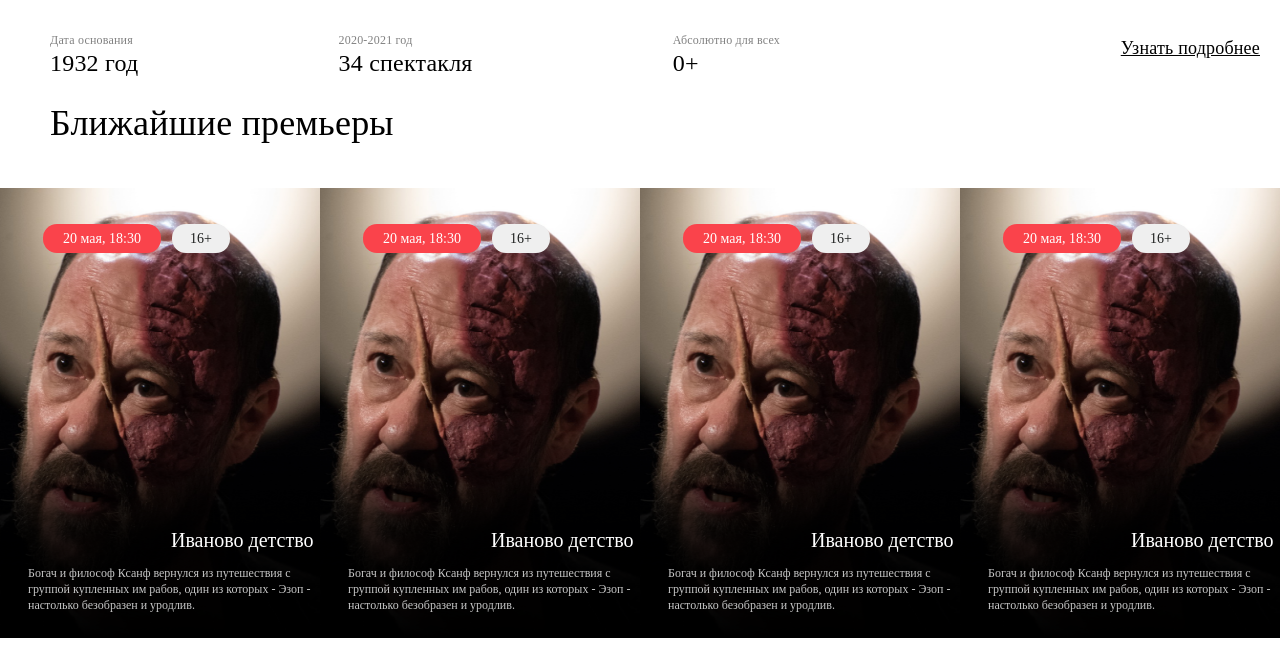
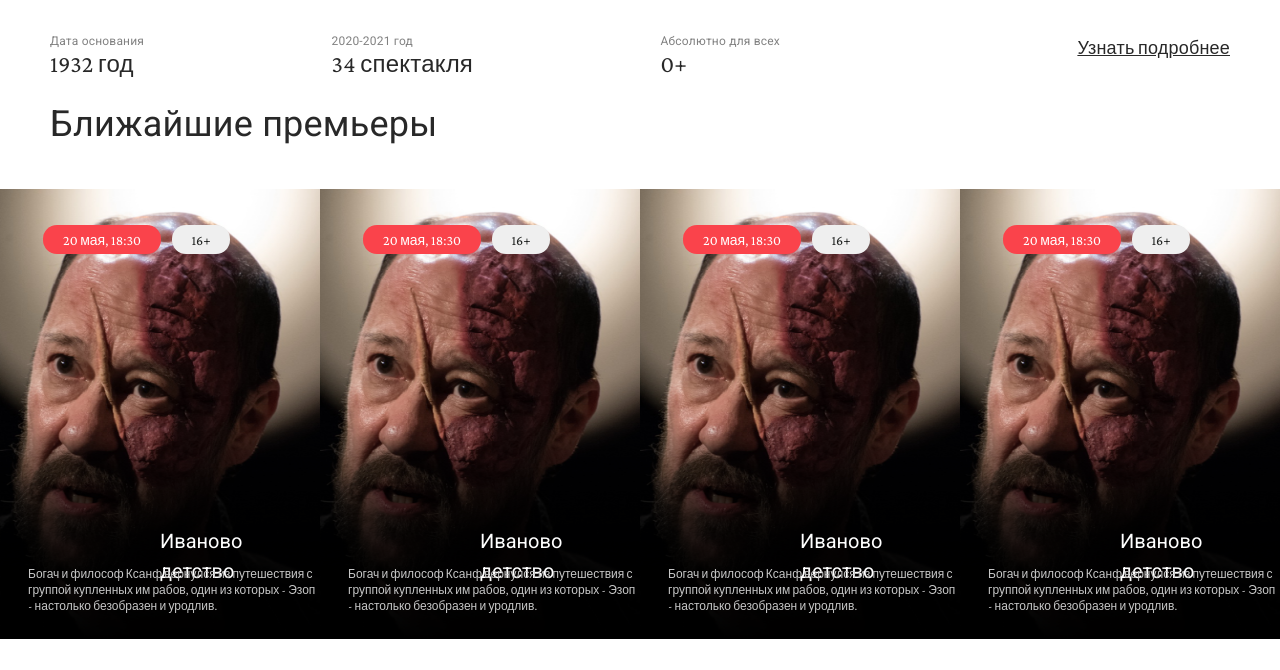
Before and after one commit to p0znyaks/-, a website built with Parcel: page index.html in a window 1280 px wide. Shown: the part 885-1555 px from the top of the page. Built offline with nearby package versions, Linux system fonts and the light colour scheme.

Commit message:
Подправлен дизайн

```diff
--- a/booking.scss
+++ b/booking.scss
@@ -29,6 +29,7 @@
   &__menu-bar-menu {
     font-size: var(--font-size-sm);
     color: var(--color-gray-300);
+    font-family: 'Crimson Pro', sans-serif;
     margin-left: 50px;
     display: flex;
   }
--- a/global.css
+++ b/global.css
@@ -10,11 +10,11 @@ body {
 
   /* font sizes */
   --font-size-xs: 12px;
+  --font-size-sm: 14px;
+  --font-size-lg: 18px;
   --font-size-xl: 20px;
-  --font-size-lg: 18px;
-  --font-size-sm: 14px;
+  --font-size-5xl: 24px;
   --font-size-17xl: 36px;
-  --font-size-5xl: 24px;
 
   /* Colors */
   --color-white: #fff;
--- a/index.css
+++ b/index.css
@@ -1,3 +1,7 @@
+html {
+  scroll-behavior: smooth;
+}
+
 a {
   text-decoration: none;
   color: #282828;
@@ -36,6 +40,9 @@ a:hover {
 .header__menu-bar-menu {
   margin-left: 50px;
   display: flex;
+  font-size: var(--font-size-sm);
+  color: var(--color-gray-300);
+  font-family: 'Crimson Pro', sans-serif;
 }
 
 .header__menu-bar-menu-item:not(:first-child) {
@@ -90,7 +97,9 @@ a:hover {
 .information__date,
 .information__event,
 .information__age {
+  font-family: 'Crimson Pro', sans-serif;
   font-size: var(--font-size-5xl);
+  color: var(--color-gray-300);
   letter-spacing: 0.2px;
   margin-left: 50px;
 }
@@ -99,6 +108,7 @@ a:hover {
 .information-age,
 .information-event
 {
+  font-family: 'Roboto', sans-serif;
   font-size: var(--font-size-xs);
   color: var(--color-gray-200);
 }
@@ -110,17 +120,21 @@ a:hover {
 }
 
 .information__more-information {
+  font-size: var(--font-size-lg);
+  color: var(--color-gray-300);
+  font-family: 'Crimson Pro', sans-serif;
   top: 650px;
   left: 1081px;
-  font-size: var(--font-size-lg);
   text-decoration: underline;
   letter-spacing: 0.2px;
   text-align: right;
-  margin: 40px 20px 35px 20px;
+  margin: 40px 50px 35px 20px;
 }
 
 .content__nearest_premiers-title {
   font-size: var(--font-size-17xl);
+  color: var(--color-gray-300);
+  font-family: 'Roboto', sans-serif;
   letter-spacing: 0.2px;
   margin-left: 50px;
 }
@@ -155,6 +169,7 @@ a:hover {
   border-radius: var(--br-sm);
   font-size: var(--font-size-sm);
   color: var(--color-white);
+  font-family: 'Crimson Pro', sans-serif;
   text-align: center;
   align-content: center;
 }
@@ -169,6 +184,7 @@ a:hover {
   border-radius: var(--br-sm);
   font-size: var(--font-size-sm);
   color: var(--color-gray-400);
+  font-family: 'Crimson Pro', sans-serif;
   text-align: center;
   align-content: center;
 }
@@ -176,19 +192,21 @@ a:hover {
 .content__nearest_premiers-list-item-name {
   position: absolute;
   top: 337px;
-  left: 171px;
+  left: 160px;
+  line-height: 30px;
   font-size: var(--font-size-xl);
-  line-height: 30px;
   color: var(--color-white);
+  font-family: 'Roboto', sans-serif;
 }
 
 .content__nearest_premiers-list-item-description {
   position: absolute;
   top: 377px;
   left: 28px;
+  line-height: 16px;
   font-size: var(--font-size-xs);
-  line-height: 16px;
   color: var(--color-silver-100);
+  font-family: 'Crimson Pro', sans-serif;
 }
 
 .footer {
--- a/index.html
+++ b/index.html
@@ -6,10 +6,9 @@
         <title>Театр юного зрителя</title>
         <link rel="stylesheet" href="./global.css"/>
         <link rel="stylesheet" href="./index.css"/>
-        <link
-                rel="stylesheet"
-                href="https://fonts.googleapis.com/css2?family=Crimson Pro:wght@400&display=swap"
-        />
+        <link rel="preconnect" href="https://fonts.googleapis.com">
+        <link rel="preconnect" href="https://fonts.gstatic.com" crossorigin>
+        <link href="https://fonts.googleapis.com/css2?family=Crimson+Pro&display=swap" rel="stylesheet">
         <link
                 rel="stylesheet"
                 href="https://fonts.googleapis.com/css2?family=Roboto:wght@400&display=swap"
@@ -24,7 +23,7 @@
                 </div>
                 <div class="header__menu-bar-menu">
                     <div class="header__menu-bar-menu-item"><a href="index.html" target="_self">Главная</a></div>
-                    <div class="header__menu-bar-menu-item"><a>Афиша</a></div>
+                    <div class="header__menu-bar-menu-item"><a href="#collection">Афиша</a></div>
                     <div class="header__menu-bar-menu-item"><a href="news.html" target="_self">Новости</a></div>
                     <div class="header__menu-bar-menu-item"><a href="brief.html" target="_self">О театре</a></div>
                 </div>
@@ -58,13 +57,13 @@
             </div>
             </div>
             <div class="information__more-information">
-                <span>Узнать подробнее</span>
+                <a href="brief.html"><span>Узнать подробнее</span></a>
             </div>
         </div>
 
         <div class="content">
             <div class="content__nearest-premiers-block">
-                <div class="content__nearest_premiers-title">Ближайшие премьеры</div>
+                <div class="content__nearest_premiers-title" id="collection">Ближайшие премьеры</div>
                     <div class="content__nearest_premiers-list">
                         <div class="content__nearest_premiers-list-item">
                             <img class="content__nearest_premiers-list-item-image"
```
Also changed, not shown: booking.html (+4 -5 lines), brief.html (+2 -1 lines), news.html (+1 -1 lines), booking.css, 1 other file.
